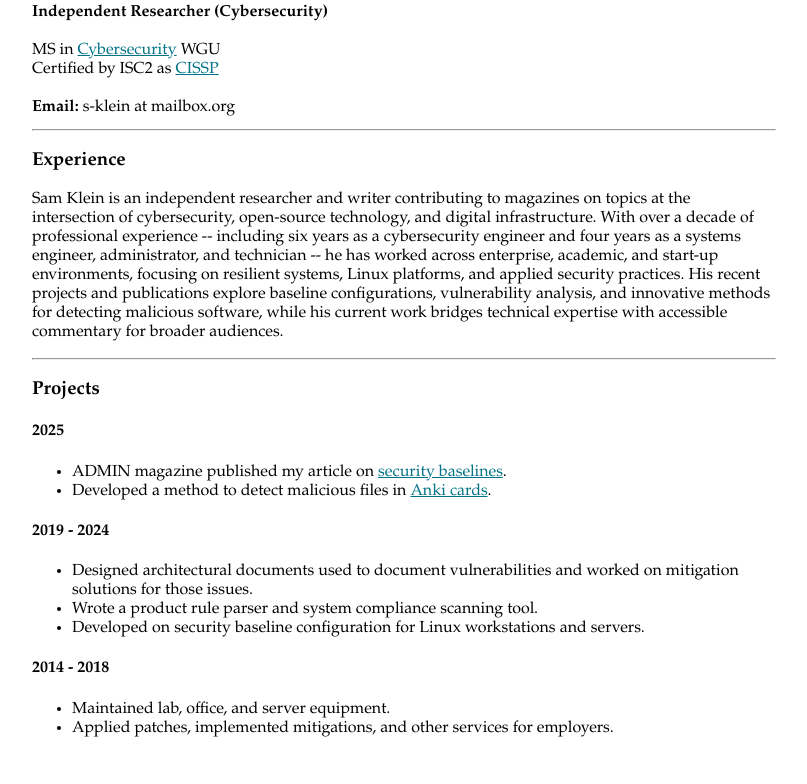
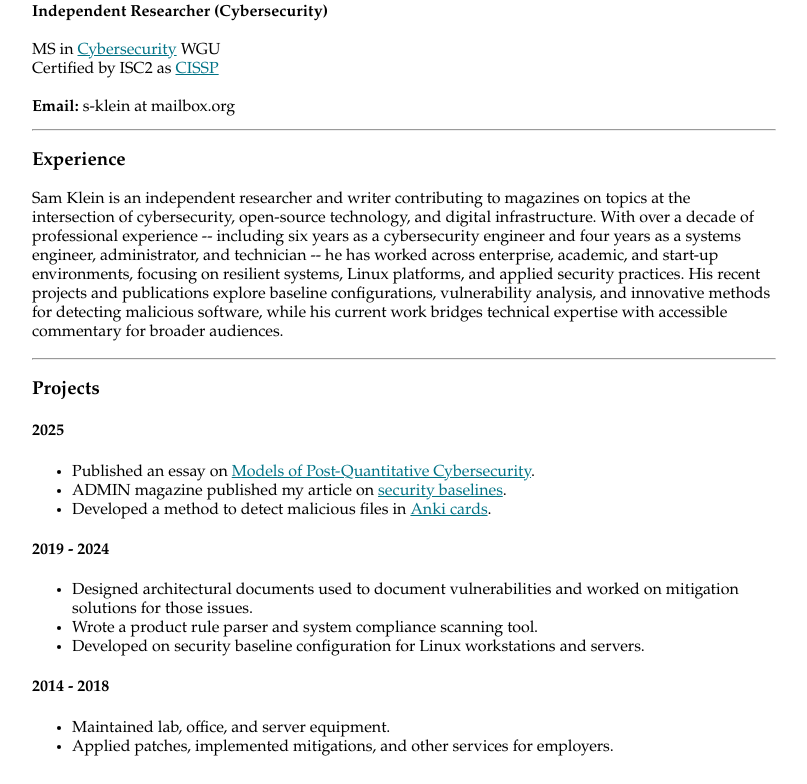
Before and after one commit to s-klein/s-klein.github.io, a plain HTML site: page index.html in a window 1280 px wide. Shown: the part 89-873 px from the top of the page, without its empty margins (196-1003 px from the left). Drawn offline with Linux system fonts and the light colour scheme.

Commit message:
Update index.html

```diff
--- a/index.html
+++ b/index.html
@@ -44,6 +44,9 @@
   <h3 class="header-style">Projects</h3>
   <h4 class="header-style">2025</h4>
   <ul>
+	      <li>
+			    Published an essay on <a href="https://sk1ein.substack.com/p/models-of-post-quantitative-cybersecurity">Models of Post-Quantitative Cybersecurity</a>.
+		  </li>
           <li>
                 ADMIN magazine published my article on <a href="https://www.admin-magazine.com/Archive/2025/88/Enforce-secure-workstation-configurations">security baselines</a>.
           </li>
```
